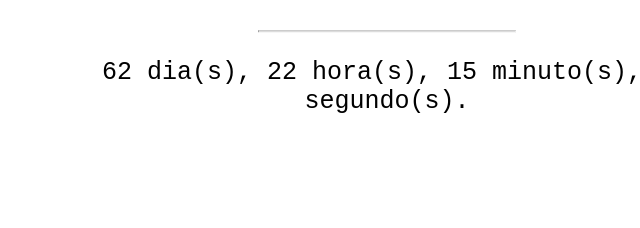
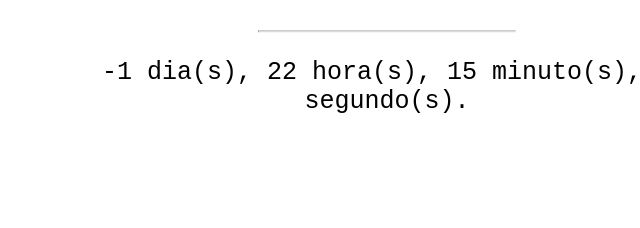
Before and after one commit to venartemi/tiempo-pilar, a plain HTML site: page index.html in a window 1280 px wide. Shown: the part 405-633 px from the top of the page, 253-893 px from the left. Drawn offline with Linux system fonts and the light colour scheme.

Commit message:
Update index.html

```diff
--- a/index.html
+++ b/index.html
@@ -51,7 +51,7 @@ hr {
     <hr>
     <p><div id="time-elapsed"></div></p>
     <script>
-        var startDateTime = new Date(2021,2,13,23,30,0,0); // YYYY (M-1) D H m s (start time and date from DB)
+        var startDateTime = new Date(2021,4,15,23,30,0,0); // YYYY (M-1) D H m s (start time and date from DB)
         var startStamp = startDateTime.getTime();
 
         var newDate = new Date();
```
